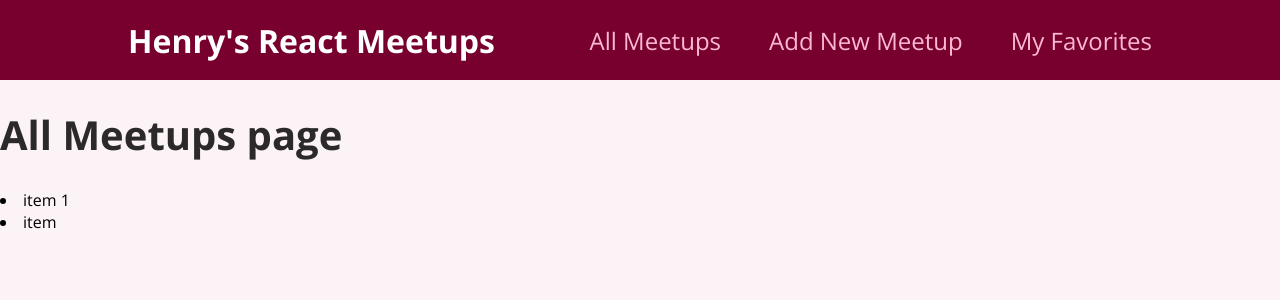
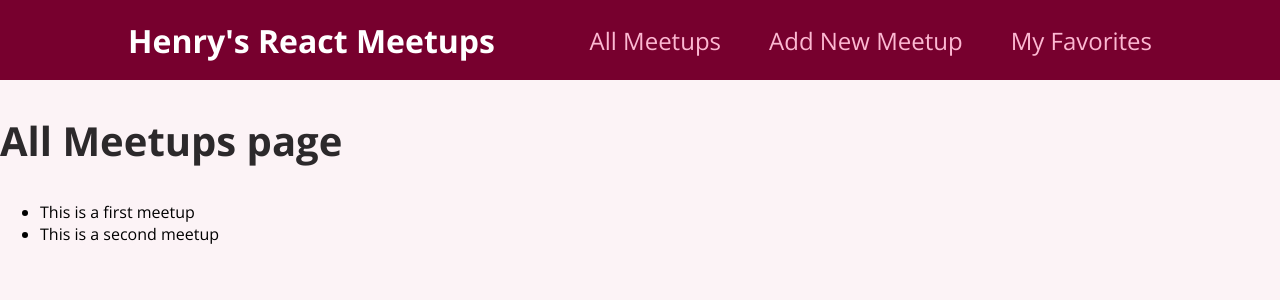
Before and after one commit to henryookonkwo/sterling_react_meetup, a React (Create React App) app: page / in a window 1280 px wide. Shown: the top 300 px of the page. Built offline with nearby package versions, Linux system fonts and the light colour scheme.

Commit message:
outputting lists using map method

```diff
--- a/src/pages/AllMeetups.js
+++ b/src/pages/AllMeetups.js
@@ -1,9 +1,34 @@
+const DUMMY_DATA = [
+  {
+    id: "m1",
+    title: "This is a first meetup",
+    image:
+      "https://upload.wikimedia.org/wikipedia/commons/thumb/d/d3/Stadtbild_M%C3%BCnchen.jpg/2560px-Stadtbild_M%C3%BCnchen.jpg",
+    address: "Meetupstreet 5, 12345 Meetup City",
+    description:
+      "This is a first, amazing meetup which you definitely should not miss. It will be a lot of fun!",
+  },
+  {
+    id: "m2",
+    title: "This is a second meetup",
+    image:
+      "https://upload.wikimedia.org/wikipedia/commons/thumb/d/d3/Stadtbild_M%C3%BCnchen.jpg/2560px-Stadtbild_M%C3%BCnchen.jpg",
+    address: "Meetupstreet 5, 12345 Meetup City",
+    description:
+      "This is a first, amazing meetup which you definitely should not miss. It will be a lot of fun!",
+  },
+];
+
 const AllMeetupsPage = () => {
   return (
-    <div>
+    <section>
       <h1>All Meetups page</h1>
-      {[<li>item 1</li>, <li>item </li>]}
-    </div>
+      <ul>
+        {DUMMY_DATA.map((meetup) => {
+          return <li key={meetup.id}>{meetup.title}</li>;
+        })}
+      </ul>
+    </section>
   );
 };
 
```
